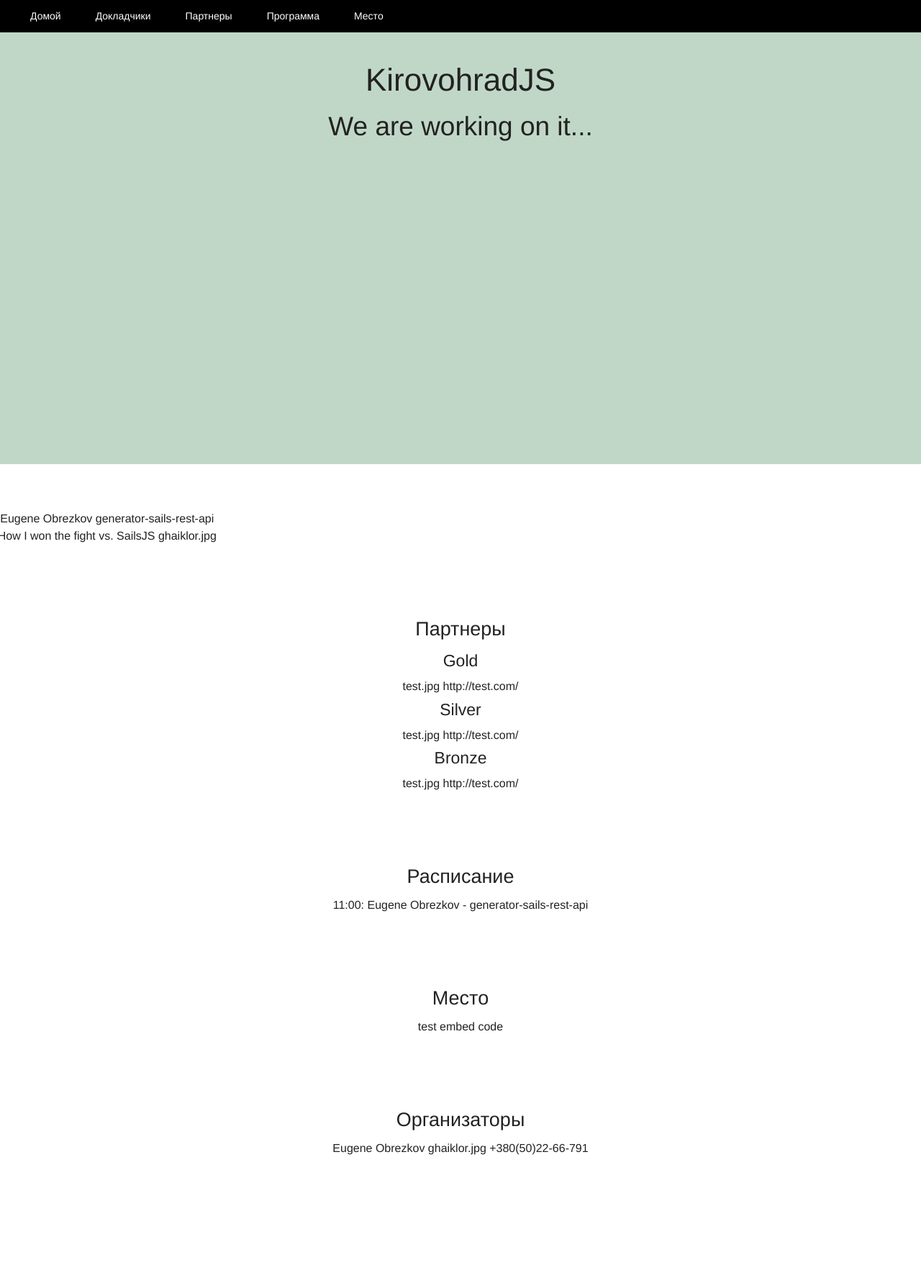
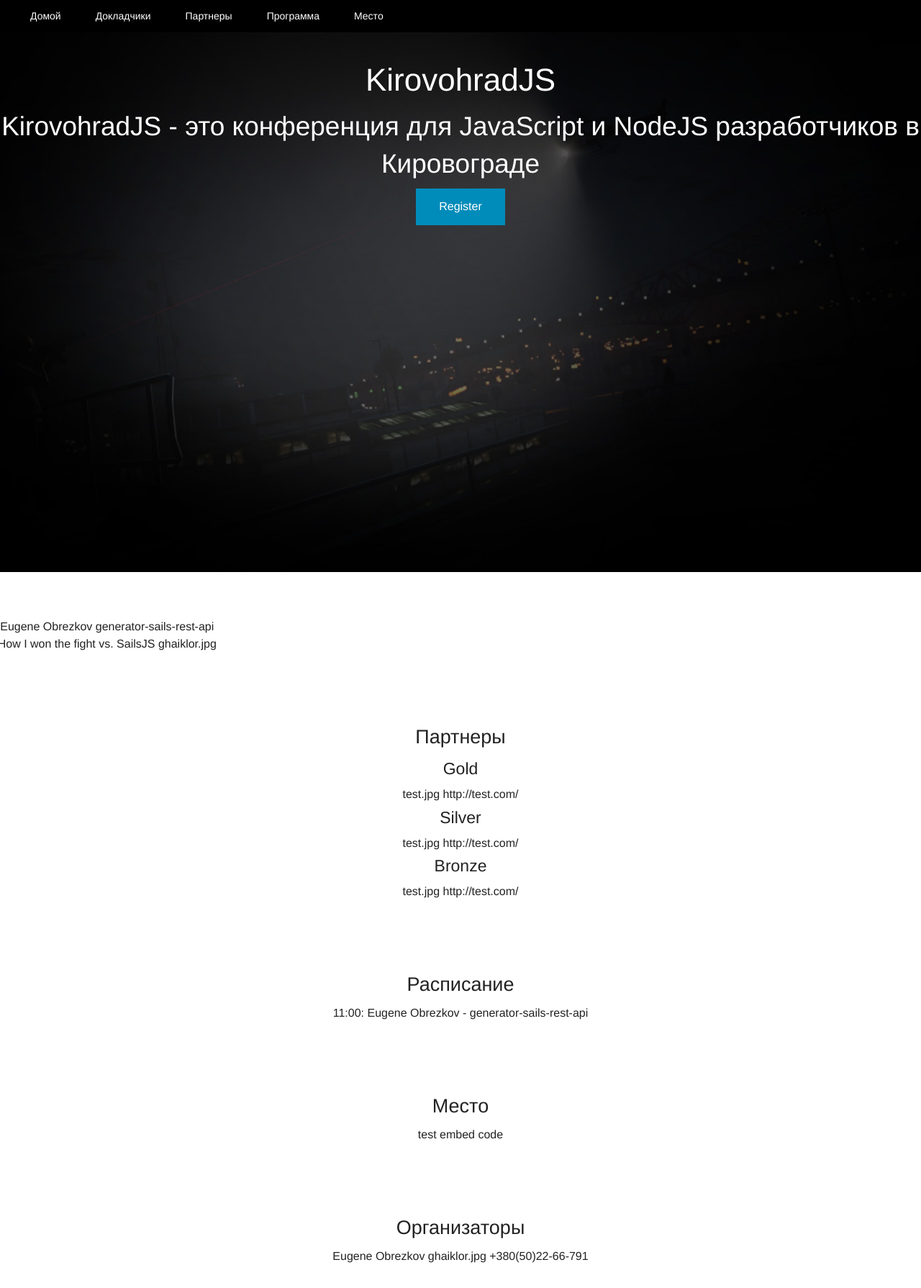
Before and after one commit to ghaiklor/kirovohradjs.com, a Jekyll site: the page built from index.html, in a window 1280 px wide. Shown: the whole page at 72% size. Built offline with Jekyll 4.4.1, drawn with Linux system fonts in a browser that asks for light colours; before the commit the page ends 1640 px from its top, so only the background shows below that.

Commit message:
Add header bg

```diff
--- a/_includes/header.html
+++ b/_includes/header.html
@@ -1,7 +1,16 @@
-<section class="row header full-width">
-  <div class="text-center">
-    <h1>KirovohradJS</h1>
+<header class="row header full-width">
+  <div class="large-12 medium-12 small-12 large-centered medium-centered small-centered">
+    <div class="row">
+      <div class="large-12 medium-12 small-12 large-centered medium-centered small-centered text-center">
+        <h1 class="title">KirovohradJS</h1>
 
-    <h2>We are working on it...</h2>
+        <h2 class="description">{{ site.description }}</h2>
+      </div>
+    </div>
+    <div class="row">
+      <div class="large-12 medium-12 small-12 large-centered medium-centered small-centered text-center">
+        <a href="#" class="button">Register</a>
+      </div>
+    </div>
   </div>
-</section>
+</header>
--- a/assets/css/styles.css
+++ b/assets/css/styles.css
@@ -7,20 +7,27 @@
 }
 
 /* HEADER */
-section.header {
+header.header {
+  background: url("/assets/img/header-bg.jpg") no-repeat center center fixed;
+  -webkit-background-size: cover;
+  -moz-background-size: cover;
+  -o-background-size: cover;
+  background-size: cover;
   padding-top: 2em;
   padding-bottom: 2em;
   margin-bottom: 2em;
-  background-color: #C0D7C7;
-  min-height: 600px;
-  max-height: 600px;
+  min-height: 750px;
+  max-height: 750px;
+  height: 750px;
+}
+
+header.header h1, header.header, h2 {
+  color: #FFFFFF;
 }
 
 /* NAVIGATION */
 div.navigation {
-  background-color: black;
-  color: #FFFFFF;
-  text-align: center;
+  background-color: #000000;
 }
 
 div.navigation a {
```
Also changed, not shown: assets/img/header-bg.jpg (added).
